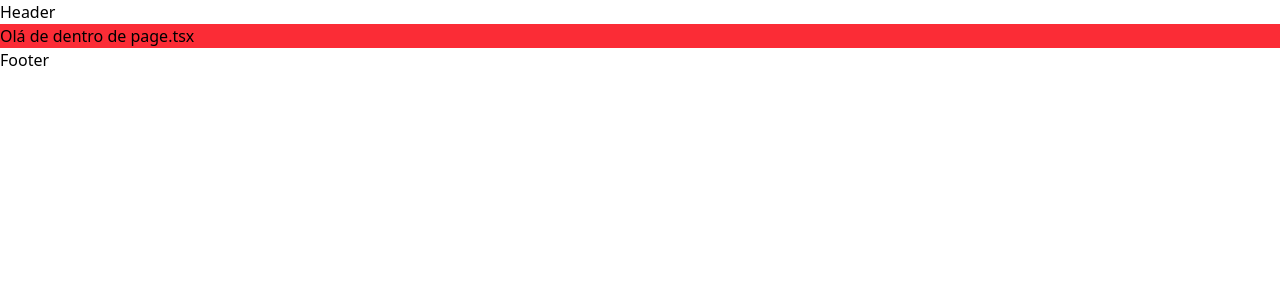
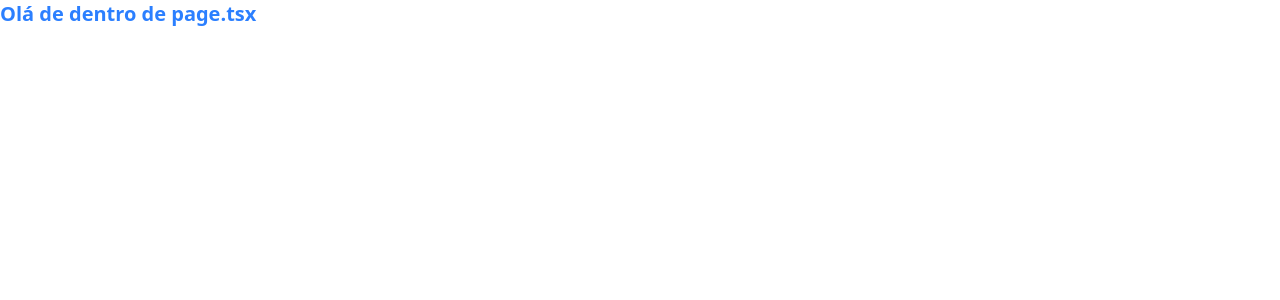
Before and after one commit to Thiagofrf/next-blog, a Next.js app: page / in a window 1280 px wide. Shown: the top 300 px of the page. Built offline with nearby package versions, Linux system fonts and the light colour scheme.

Commit message:
chore: reset latest test changes; start using tailwind

```diff
--- a/package.json
+++ b/package.json
@@ -9,6 +9,7 @@
     "lint": "eslint"
   },
   "dependencies": {
+    "clsx": "^2.1.1",
     "next": "16.1.6",
     "react": "19.2.3",
     "react-dom": "19.2.3"
--- a/src/app/about/page.tsx
+++ /dev/null
@@ -1,3 +0,0 @@
-export default function AboutPage() {
-  return <h1>Olá de dentro de About page.tsx</h1>
-}
--- a/src/app/layout.tsx
+++ b/src/app/layout.tsx
@@ -14,17 +14,7 @@ export default function RootLayout({ children }: Readonly<RootLayoutProps>) {
   return (
     <html lang="pt-BR">
       <body>
-        <header>
-          Header
-        </header>
-
-        <div className="bg-red-500">
           {children}
-        </div>
-
-        <footer>
-          Footer
-        </footer>
       </body>
     </html>
   );
--- a/src/app/page.tsx
+++ b/src/app/page.tsx
@@ -1,3 +1,3 @@
 export default function HomePage() {
-  return <h1>Olá de dentro de page.tsx</h1>
+  return <h1 className="text-xl font-bold text-blue-500">Olá de dentro de page.tsx</h1>
 }
```
Also changed, not shown: 1 other file (tests, documents, lock files or other folders).
